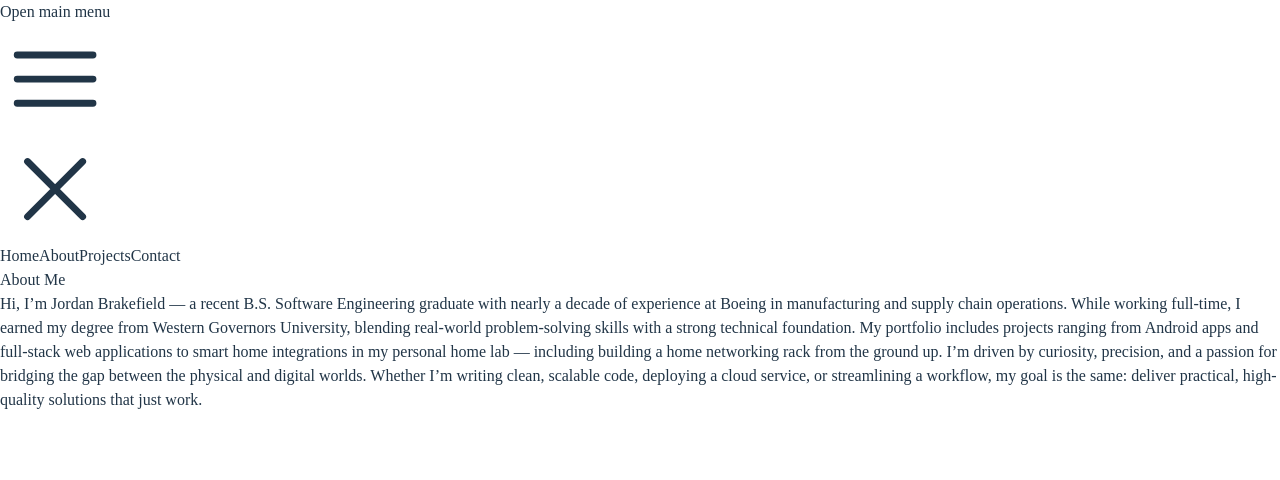
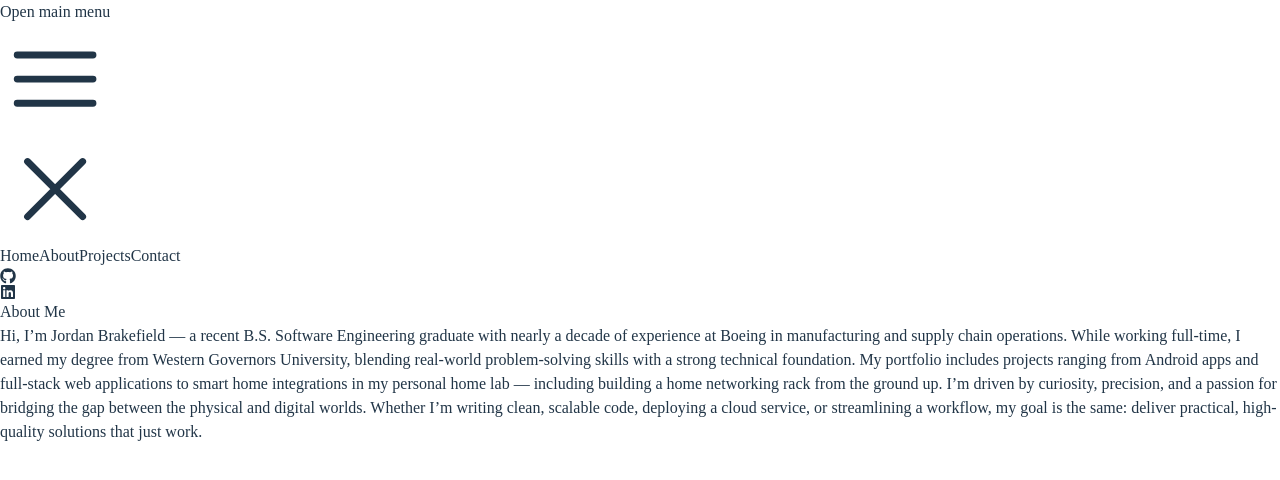
Before and after one commit to jordanbrakefield/jordans-website, a React (Vite) app in the folder client/: page /about in a window 1280 px wide. Shown: the top 480 px of the page. Built offline with nearby package versions, Linux system fonts and the light colour scheme.

Commit message:
added social media links

```diff
--- a/client/src/components/Navbar.jsx
+++ b/client/src/components/Navbar.jsx
@@ -1,6 +1,7 @@
 import { Disclosure, DisclosureButton, DisclosurePanel, Menu, MenuButton, MenuItem, MenuItems } from '@headlessui/react'
 import { Bars3Icon, BellIcon, XMarkIcon } from '@heroicons/react/24/outline'
 import { Link, useLocation } from 'react-router-dom'
+import { FaGithub, FaLinkedin } from 'react-icons/fa'
 
 const navigation = [
   { name: 'Home', href: '/' },
@@ -54,64 +55,31 @@ export default function Navbar() {
               </div>
             </div>
           </div>
+          {/* Right: Social icons */}
+          <div className="hidden sm:flex items-center space-x-4">
+            <a
+              href="https://github.com/jordanbrakefield"
+              target="_blank"
+              rel="noopener noreferrer"
+              className="text-gray-300 hover:text-white"
+            >
+              <FaGithub className="h-5 w-5" />
+            </a>
+            <a
+              href="https://www.linkedin.com/in/jordan-brakefield-69b151178/"
+              target="_blank"
+              rel="noopener noreferrer"
+              className="text-gray-300 hover:text-white"
+            >
+              <FaLinkedin className="h-5 w-5" />
+            </a>
+          </div>
 
-          {/* { Right side icons
-          <div className="absolute inset-y-0 right-0 flex items-center pr-2 sm:static sm:inset-auto sm:ml-6 sm:pr-0">
-            <button
-              type="button"
-              className="relative rounded-full p-1 text-gray-400 focus:outline-2 focus:outline-offset-2 focus:outline-indigo-500"
-            >
-              <span className="sr-only">View notifications</span>
-              <BellIcon aria-hidden="true" className="h-6 w-6" />
-            </button> */}
 
-            {/* { Profile dropdown }
-            <Menu as="div" className="relative ml-3">
-              <MenuButton className="relative flex rounded-full focus-visible:outline-2 focus-visible:outline-offset-2 focus-visible:outline-indigo-500">
-                <span className="sr-only">Open user menu</span>
-                <img
-                  alt=""
-                  src="https://images.unsplash.com/photo-1472099645785-5658abf4ff4e?ixlib=rb-1.2.1&auto=format&fit=facearea&facepad=2&w=256&h=256&q=80"
-                  className="h-8 w-8 rounded-full bg-gray-800 outline outline-1 outline-white/10"
-                />
-              </MenuButton>
-
-              <MenuItems className="absolute right-0 z-10 mt-2 w-48 origin-top-right rounded-md bg-white py-1 shadow-lg outline outline-black/5">
-                <MenuItem>
-                  {({ active }) => (
-                    <a
-                      href="#profile"
-                      className={`block px-4 py-2 text-sm text-gray-700 ${active ? 'bg-gray-100' : ''}`}
-                    >
-                      Your profile
-                    </a>
-                  )}
-                </MenuItem>
-                <MenuItem>
-                  {({ active }) => (
-                    <a
-                      href="#settings"
-                      className={`block px-4 py-2 text-sm text-gray-700 ${active ? 'bg-gray-100' : ''}`}
-                    >
-                      Settings
-                    </a>
-                  )}
-                </MenuItem>
-                <MenuItem>
-                  {({ active }) => (
-                    <a
-                      href="#signout"
-                      className={`block px-4 py-2 text-sm text-gray-700 ${active ? 'bg-gray-100' : ''}`}
-                    >
-                      Sign out
-                    </a>
-                  )}
-                </MenuItem>
-              </MenuItems>
-            </Menu>
-          </div> } */}
         </div>
       </div>
+
+
 
       {/* Mobile menu links */}
       <DisclosurePanel className="sm:hidden">
```
Also changed, not shown: client/src/components/PageWrapper.jsx (+0 -10 lines), 1 other file (tests, documents, lock files or other folders).
